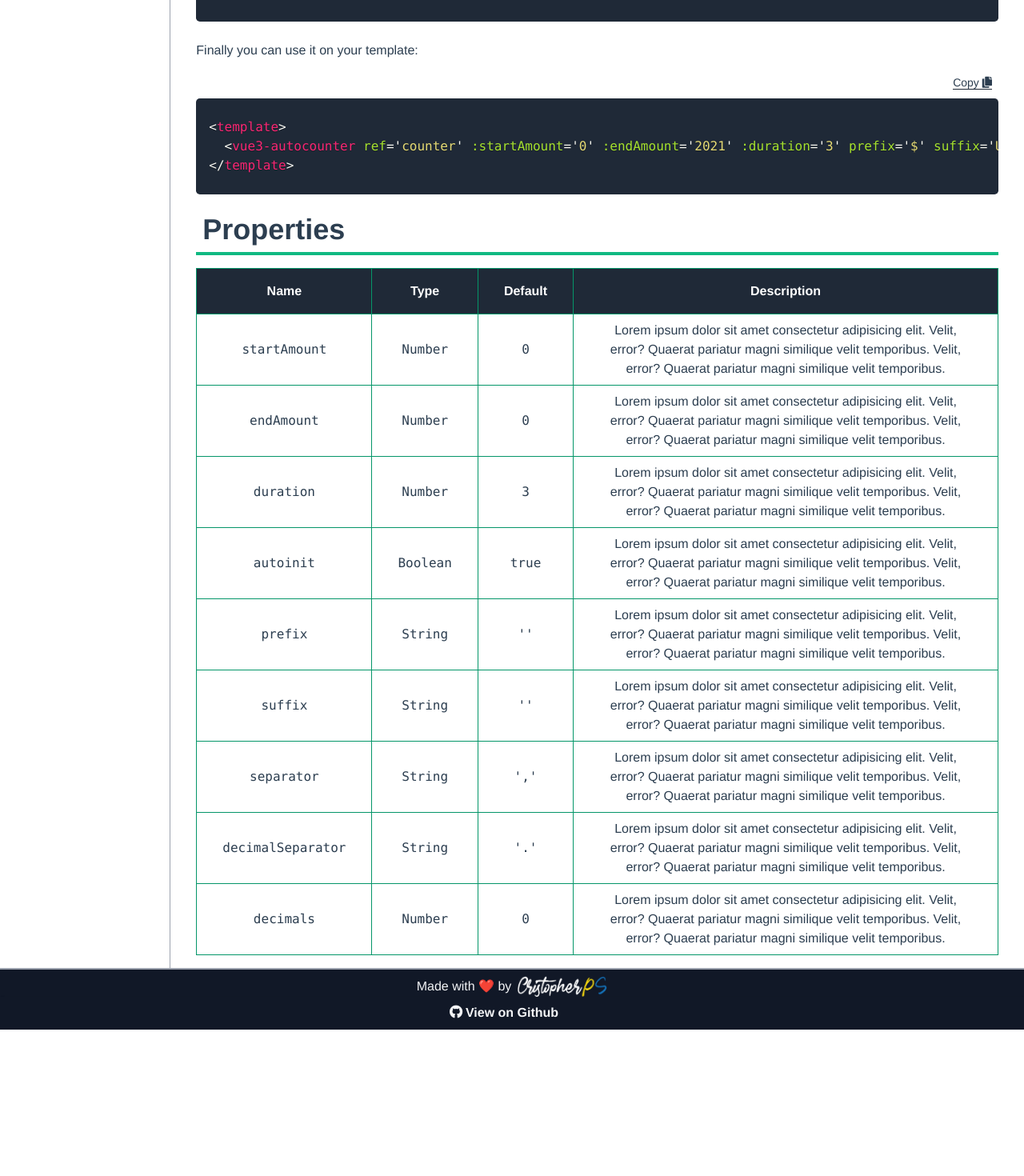
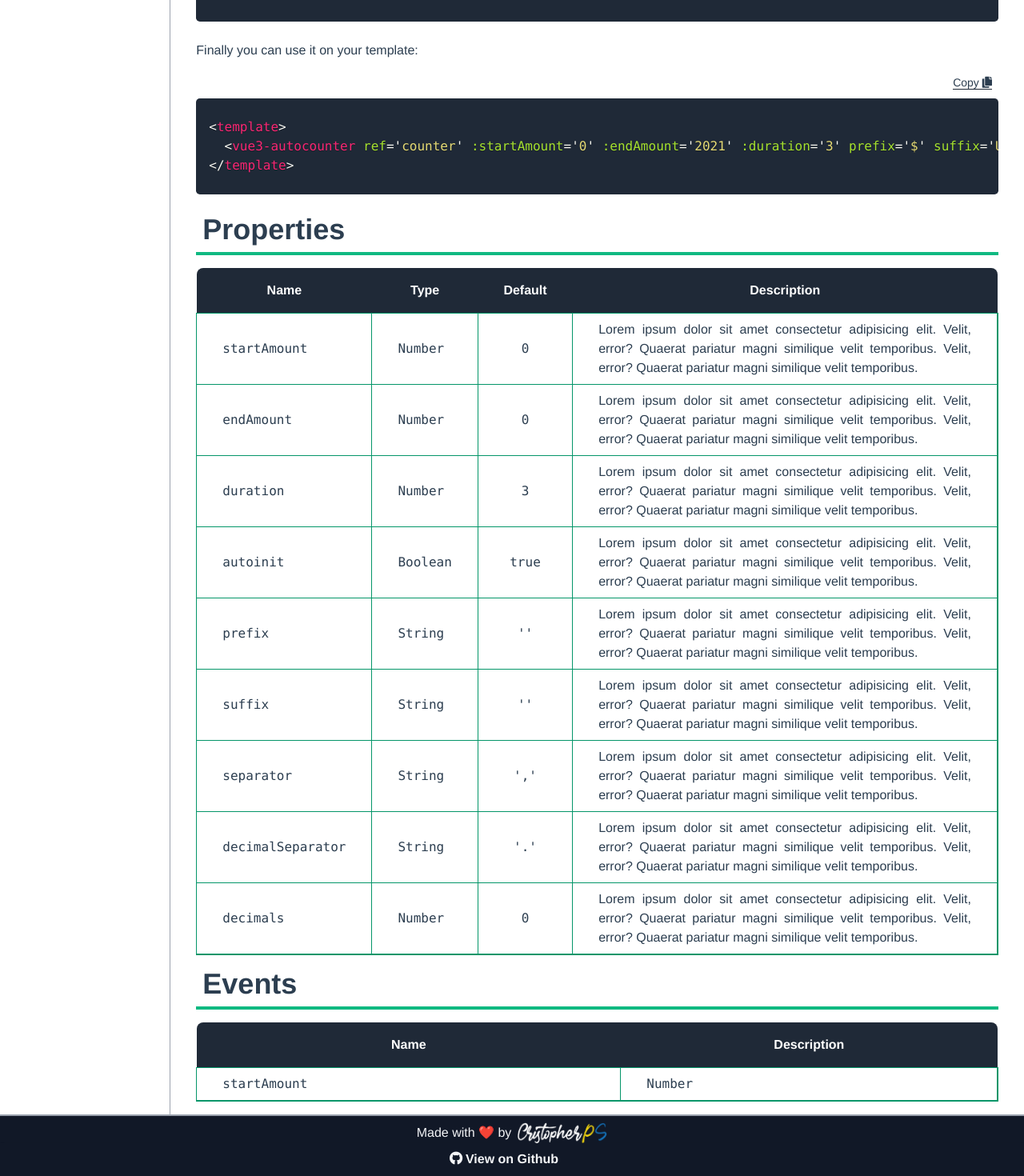
Before and after one commit to ps-cristopher/vue3-autocounter-docs, a Vue app: page /docs in a window 1280 px wide. Shown: the part 1153-2623 px from the top of the page at 80% size. Before the commit the page ends 2440 px from the top, so only its background shows below. Built offline with nearby package versions, Linux system fonts and the light colour scheme; some icons are missing.

Commit message:
Update Docs.vue

```diff
--- a/src/views/Docs.vue
+++ b/src/views/Docs.vue
@@ -60,24 +60,28 @@ export default defineComponent({
         `"></code-snippet>
       </section>
 
-      <section id="properties" class="flex flex-col w-full text-left mt-4">
+      <section
+        id="properties"
+        class="flex flex-col w-full text-left mt-4
+        overflow-x-auto sm:overflow-x-hidden overflow-y-hidden"
+      >
         <h1 class="title">Properties</h1>
         <table class="table mt-4">
           <thead>
-            <th class="th">
+            <th class="th rounded-tl-lg">
               Name
             </th>
             <th class="th">
               Type
             </th>
-            <th class="th">
+            <th class="th rounded-r-lg lg:rounded-r-none">
               Default
             </th>
-            <th class="th">
+            <th class="th hidden rounded-tr-lg lg:block">
               Description
             </th>
           </thead>
-          <tbody>
+          <tbody class=" border-b-2 border-r-2 border-green-600">
             <tr>
               <td class="td">
                 <code>startAmount</code>
@@ -85,13 +89,20 @@ export default defineComponent({
               <td class="td">
                 <code>Number</code>
               </td>
-              <td class="td">
+              <td class="td text-center">
                 <code>0</code>
               </td>
-              <td class="td">
+              <td class="td hidden lg:table-cell text-justify">
                 Lorem ipsum dolor sit amet consectetur adipisicing elit.
                 Velit, error? Quaerat pariatur magni similique velit temporibus.
                 Velit, error? Quaerat pariatur magni similique velit temporibus.
+              </td>
+            </tr>
+            <tr>
+              <td class="td lg:hidden text-justify" colspan="3">
+                <strong>Description:</strong> Lorem ipsum dolor sit amet consectetur
+                adipisicing elit. Velit, error? Quaerat pariatur magni similique velit
+                temporibus. Velit, error? Quaerat pariatur magni similique velit temporibus.
               </td>
             </tr>
             <tr>
@@ -101,10 +112,10 @@ export default defineComponent({
               <td class="td">
                 <code>Number</code>
               </td>
-              <td class="td">
+              <td class="td text-center">
                 <code>0</code>
               </td>
-              <td class="td">
+              <td class="td hidden lg:table-cell text-justify">
                 Lorem ipsum dolor sit amet consectetur adipisicing elit.
                 Velit, error? Quaerat pariatur magni similique velit temporibus.
                 Velit, error? Quaerat pariatur magni similique velit temporibus.
@@ -117,10 +128,10 @@ export default defineComponent({
               <td class="td">
                 <code>Number</code>
               </td>
-              <td class="td">
+              <td class="td text-center">
                 <code>3</code>
               </td>
-              <td class="td">
+              <td class="td hidden lg:table-cell text-justify">
                 Lorem ipsum dolor sit amet consectetur adipisicing elit.
                 Velit, error? Quaerat pariatur magni similique velit temporibus.
                 Velit, error? Quaerat pariatur magni similique velit temporibus.
@@ -133,10 +144,10 @@ export default defineComponent({
               <td class="td">
                 <code>Boolean</code>
               </td>
-              <td class="td">
+              <td class="td text-center">
                 <code>true</code>
               </td>
-              <td class="td">
+              <td class="td hidden lg:table-cell text-justify">
                 Lorem ipsum dolor sit amet consectetur adipisicing elit.
                 Velit, error? Quaerat pariatur magni similique velit temporibus.
                 Velit, error? Quaerat pariatur magni similique velit temporibus.
@@ -149,10 +160,10 @@ export default defineComponent({
               <td class="td">
                 <code>String</code>
               </td>
-              <td class="td">
+              <td class="td text-center">
                 <code>''</code>
               </td>
-              <td class="td">
+              <td class="td hidden lg:table-cell text-justify">
                 Lorem ipsum dolor sit amet consectetur adipisicing elit.
                 Velit, error? Quaerat pariatur magni similique velit temporibus.
                 Velit, error? Quaerat pariatur magni similique velit temporibus.
@@ -165,10 +176,10 @@ export default defineComponent({
               <td class="td">
                 <code>String</code>
               </td>
-              <td class="td">
+              <td class="td text-center">
                 <code>''</code>
               </td>
-              <td class="td">
+              <td class="td hidden lg:table-cell text-justify">
                 Lorem ipsum dolor sit amet consectetur adipisicing elit.
                 Velit, error? Quaerat pariatur magni similique velit temporibus.
                 Velit, error? Quaerat pariatur magni similique velit temporibus.
@@ -181,10 +192,10 @@ export default defineComponent({
               <td class="td">
                 <code>String</code>
               </td>
-              <td class="td">
+              <td class="td text-center">
                 <code>','</code>
               </td>
-              <td class="td">
+              <td class="td hidden lg:table-cell text-justify">
                 Lorem ipsum dolor sit amet consectetur adipisicing elit.
                 Velit, error? Quaerat pariatur magni similique velit temporibus.
                 Velit, error? Quaerat pariatur magni similique velit temporibus.
@@ -197,29 +208,57 @@ export default defineComponent({
               <td class="td">
                 <code>String</code>
               </td>
-              <td class="td">
+              <td class="td text-center">
                 <code>'.'</code>
               </td>
-              <td class="td">
+              <td class="td hidden lg:table-cell text-justify">
                 Lorem ipsum dolor sit amet consectetur adipisicing elit.
                 Velit, error? Quaerat pariatur magni similique velit temporibus.
                 Velit, error? Quaerat pariatur magni similique velit temporibus.
               </td>
             </tr>
             <tr>
+              <td class="td border-b">
+                <code>decimals</code>
+              </td>
+              <td class="td border-b-8">
+                <code>Number</code>
+              </td>
+              <td class="td text-center">
+                <code>0</code>
+              </td>
+              <td class="td hidden lg:table-cell text-justify">
+                Lorem ipsum dolor sit amet consectetur adipisicing elit.
+                Velit, error? Quaerat pariatur magni similique velit temporibus.
+                Velit, error? Quaerat pariatur magni similique velit temporibus.
+              </td>
+            </tr>
+          </tbody>
+        </table>
+      </section>
+
+      <section
+        id="events"
+        class="flex flex-col w-full text-left mt-4
+        overflow-x-auto sm:overflow-x-hidden overflow-y-hidden"
+      >
+        <h1 class="title">Events</h1>
+        <table class="table mt-4">
+          <thead>
+            <th class="th rounded-tl-lg">
+              Name
+            </th>
+            <th class="th hidden rounded-tr-lg lg:block">
+              Description
+            </th>
+          </thead>
+          <tbody class=" border-b-2 border-r-2 border-green-600">
+            <tr>
               <td class="td">
-                <code>decimals</code>
+                <code>startAmount</code>
               </td>
               <td class="td">
                 <code>Number</code>
-              </td>
-              <td class="td">
-                <code>0</code>
-              </td>
-              <td class="td">
-                Lorem ipsum dolor sit amet consectetur adipisicing elit.
-                Velit, error? Quaerat pariatur magni similique velit temporibus.
-                Velit, error? Quaerat pariatur magni similique velit temporibus.
               </td>
             </tr>
           </tbody>
@@ -255,18 +294,18 @@ export default defineComponent({
 <style lang="postcss" scoped>
 .table {
   @apply
-  border-collapse border border-green-800
+  border-collapse
 }
 
 .th {
   @apply
-  border border-green-600 text-white
-  py-4 px-8 text-center bg-gray-800
+   text-white
+    py-4 px-8 text-center bg-gray-800
 }
 
 .td {
   @apply
   border border-green-600
-  py-2 px-8 text-center
+  py-2 px-8
 }
 </style>
```
